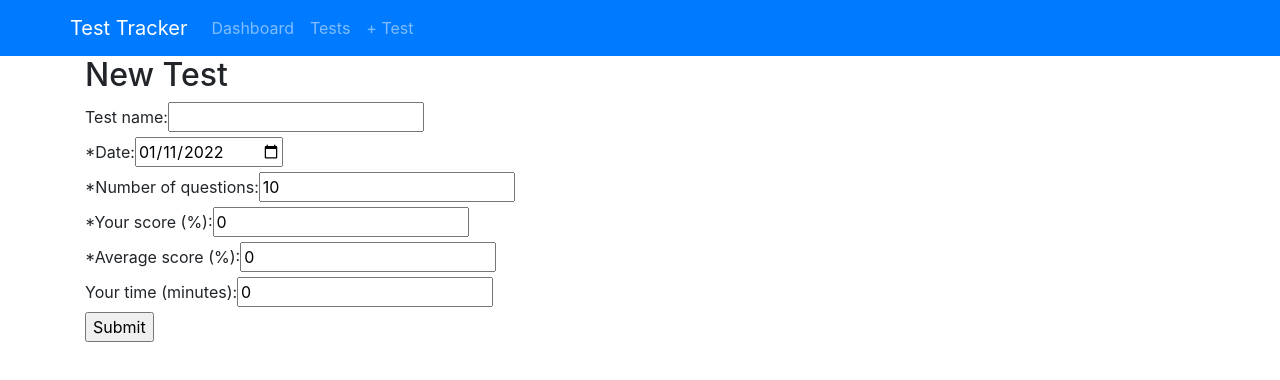
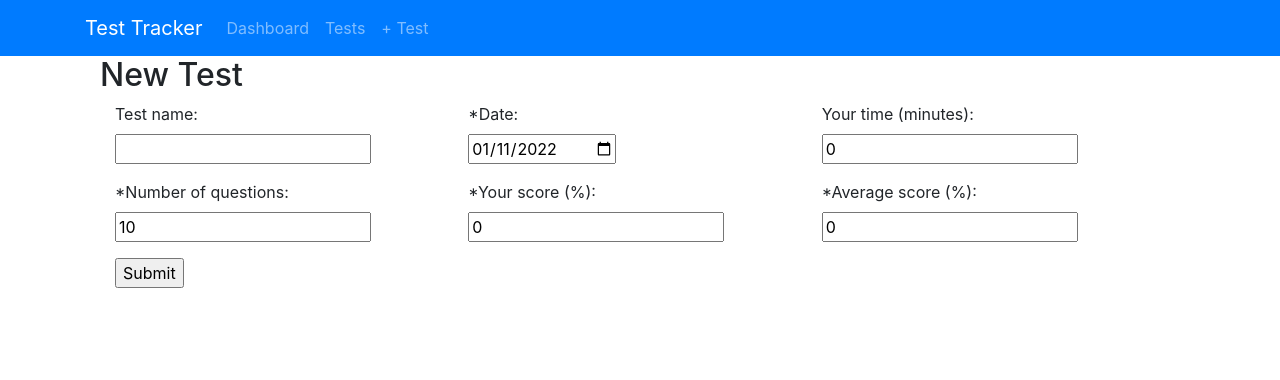
Before and after one commit to BenSDuggan/test-tracker, a React (Create React App) app in the folder client/: page /tests/new in a window 1280 px wide. Shown: the top 380 px of the page. Built offline with nearby package versions, Linux system fonts and the light colour scheme; no server answers.

Commit message:
🎨 styling

```diff
--- a/client/src/components/Header.js
+++ b/client/src/components/Header.js
@@ -4,8 +4,8 @@
  */
 
 
-import { Routes, Route, Link } from "react-router-dom";
 import React from 'react';
+import { Link } from "react-router-dom";
 
 import Container from 'react-bootstrap/Container';
 import Navbar from 'react-bootstrap/Navbar';
@@ -15,9 +15,10 @@ const Header = () => {
 
 
     return (
-        <Navbar bg="primary" variant="dark">
+        <Navbar bg="primary" variant="dark" expand="sm">
             <Container>
-                <Link to="/"><Navbar.Brand>Test Tracker</Navbar.Brand></Link>
+                <Navbar.Brand as={Link} to="/">Test Tracker</Navbar.Brand>
+                <Navbar.Toggle aria-controls="basic-navbar-nav" />
             <Navbar.Collapse id="basic-navbar-nav">
                 <Nav className="me-auto">
                     <Nav.Link as={Link} to="/dashboard" >Dashboard</Nav.Link>
--- a/client/src/components/Test.js
+++ b/client/src/components/Test.js
@@ -3,12 +3,12 @@
  * 2022/01/23
  */
 
-import 'bootstrap/dist/css/bootstrap.min.css';
-import { v4 as uuidv4 } from 'uuid';
 import React, {useState, useEffect } from 'react';
 import { useParams } from "react-router-dom";
 import { useForm } from "react-hook-form";
-const ENDPOINT = "http://127.0.0.1:3001";
+
+import { v4 as uuidv4 } from 'uuid';
+import Container from 'react-bootstrap/Container';
 
 
 const Test = () => {
@@ -35,7 +35,7 @@ const Test = () => {
     let params = useParams();
 
     useEffect(() => {
-        if(params.tid == "new") {
+        if(params.tid === "new") {
 
         }
         else {
@@ -47,10 +47,10 @@ const Test = () => {
     }, [])
 
     return (
-    <div className="test-entry">
+    <Container className="test-entry">
         <h2>New Test</h2>
-        <TestForm data={state.test}/>
-    </div>
+        <Container><TestForm data={state.test}/></Container>
+    </Container>
     )
 }
 
@@ -78,33 +78,40 @@ const TestForm = (test) => {
 
     return (
     <form onSubmit={handleSubmit(sendTest)}>
-        <div className="form-element">
+        <div className="form-row">
+            <div className="form-group col-md-4">
                 <label>Test name: </label>
-            <input type="text" {...register("testName")} />
+                <div><input type="text" {...register("testName")} /></div>
             </div>
-        <div className="form-element">
+            <div className="form-group col-md-4">
                 <label>*Date: </label>
-            <input type="date" {...register("testDate", {required:true})} />
+                <div><input type="date" {...register("testDate", {required:true})} /></div>
             </div>
-        <div className="form-element">
-            <label>*Number of questions: </label>
-            <input type="number" {...register("testNumQs", {required:true})} />
+            <div className="form-group col-md-4">
+                <label>Your time (minutes): </label>
+                <div><input type="number" {...register("testTime")} /></div>
             </div>
-        <div className="form-element">
-            <label>*Your score (%): </label>
-            <input type="number" placeholder="Percent correct" {...register("testScore", {required:true})} />
-        </div>
-        <div className="form-element">
-            <label>*Average score (%): </label>
-            <input type="number" placeholder="Percent correct" {...register("testAvgScore", {required:true})} />
-        </div>
-        <div className="form-element">
-            <label>Your time (minutes): </label>
-            <input type="number" {...register("testTime")} />
         </div>
 
+        <div className="form-row">
+            <div className="form-group col-md-4">
+                <label>*Number of questions: </label>
+                <div><input type="number" {...register("testNumQs", {required:true})} /></div>
+            </div>
+            <div className="form-group col-md-4">
+                <label>*Your score (%): </label>
+                <div><input type="number" placeholder="Percent correct" {...register("testScore", {required:true})} /></div>
+            </div>
+            <div className="form-group col-md-4">
+                <label>*Average score (%): </label>
+                <div><input type="number" placeholder="Percent correct" {...register("testAvgScore", {required:true})} /></div>
+            </div>
+        </div>
+        <div className="form-row">
+            <div className="form-group col-md-4">
                 <input type="submit" value="Submit" />
-
+            </div>
+        </div>
 
     </form>
     )
--- a/client/src/components/Tests.js
+++ b/client/src/components/Tests.js
@@ -3,11 +3,10 @@
  * 2022/01/23
  */
 
-import 'bootstrap/dist/css/bootstrap.min.css';
-import { v4 as uuidv4 } from 'uuid';
 import React, {useState, useEffect} from 'react';
-import { Link, Outlet } from 'react-router-dom';
-const ENDPOINT = "http://127.0.0.1:3001";
+import { Link } from 'react-router-dom';
+
+import Container from 'react-bootstrap/Container';
 
 
 const Tests = () => {
@@ -34,9 +33,9 @@ const Tests = () => {
     }, []);
 
     return (
-        <div className="table table-striped">
+        <Container>
             <h2>Tests:</h2>
-            <table>
+            <table className="table table-striped">
             <thead>
             <tr>
                 <th>Name</th><th>Date</th><th>Score (%)</th><th>Average score (%)</th><th># questions</th><th>Time (min)</th>
@@ -57,7 +56,7 @@ const Tests = () => {
             })}
             </tbody>
         </table>
-        </div>
+        </Container>
     )
 }
 
```
Also changed, not shown: client/src/App.js (+4 -4 lines). Lines whose indentation alone changed are shown as unchanged.
